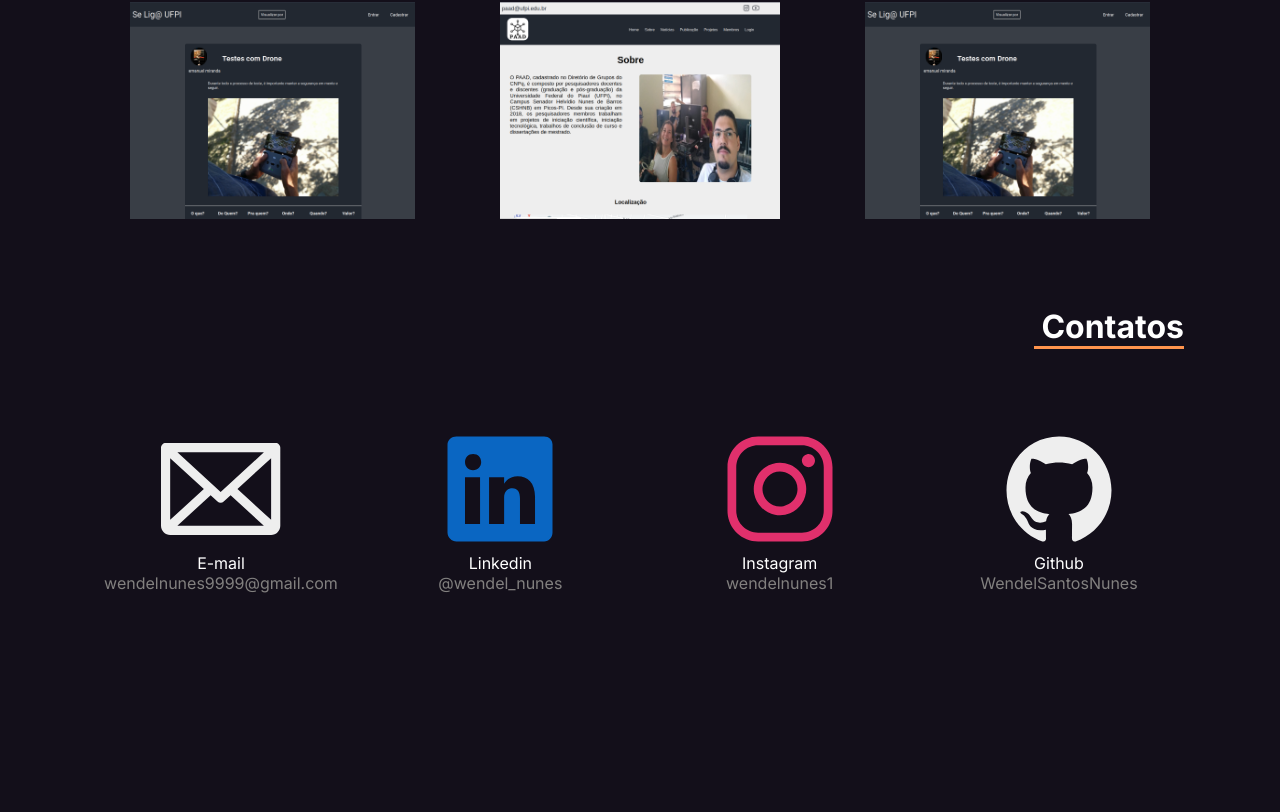
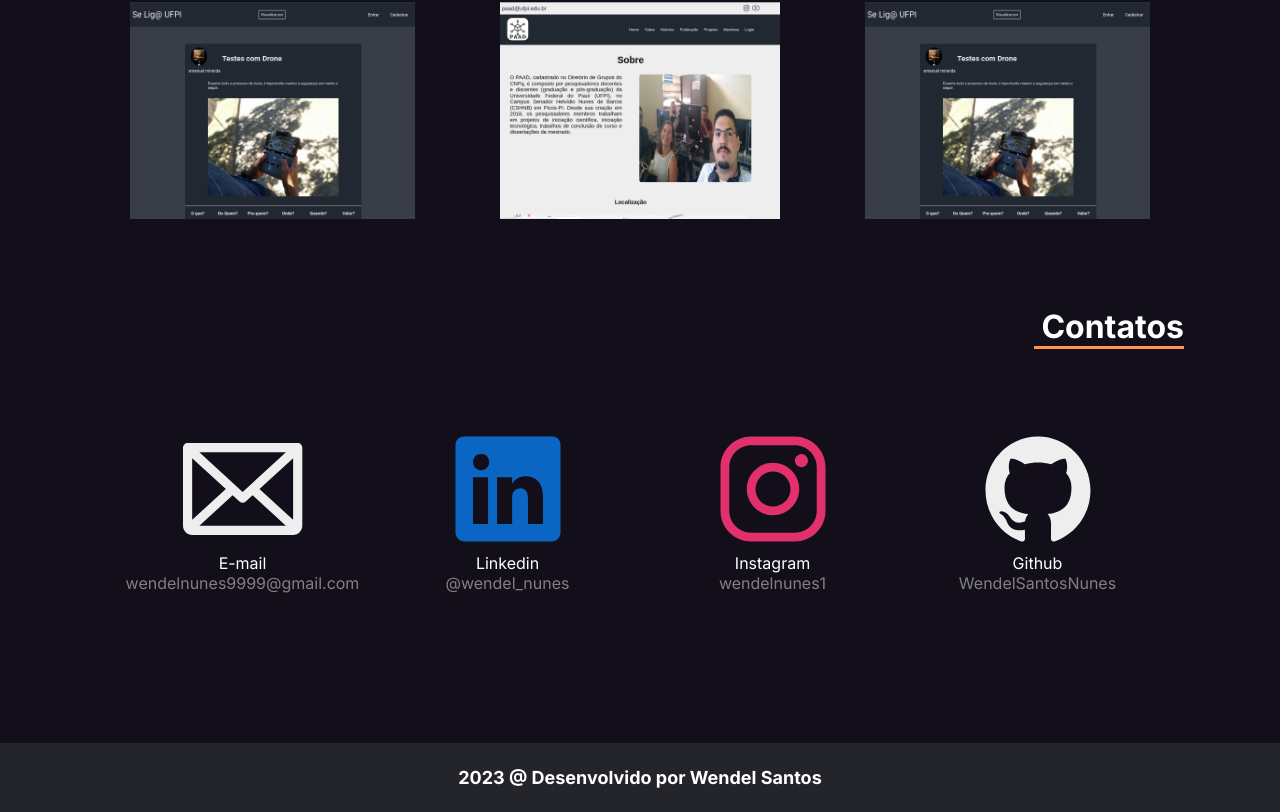
Before and after one commit to WendelSantosNunes/Portfolio, a React (Create React App) app: page / in a window 1280 px wide. Shown: the part 3297-4109 px from the top of the page. Before the commit the page ends 4040 px from the top, so only its background shows below. Built offline with nearby package versions, Linux system fonts and the light colour scheme.

Commit message:
create 'Footer' component'

```diff
--- a/src/App.js
+++ b/src/App.js
@@ -11,6 +11,7 @@ import { Skills } from './components/Skills';
 import { Courses } from './components/Courses';
 import { Projects } from './components/Projects';
 import { SocialMedia } from './components/SocialMedia';
+import { Footer } from './components/Footer';
 
 function App() {
   return (
@@ -22,6 +23,7 @@ function App() {
       <Courses />
       <Projects />
       <SocialMedia />
+      <Footer />
     </ThemeProvider>
   );
 }
--- /dev/null
+++ b/src/components/Footer/index.js
@@ -0,0 +1,11 @@
+import { Container } from './styles';
+
+export function Footer() {
+  return (
+    <Container>
+      <div className="container">
+        <p>2023 @ Desenvolvido por Wendel Santos</p>
+      </div>
+    </Container>
+  );
+}
--- /dev/null
+++ b/src/components/Footer/styles.js
@@ -0,0 +1,18 @@
+import styled from 'styled-components';
+
+export const Container = styled.footer`
+  background-color: ${({ theme }) => theme.colors.backgroundHeader};
+
+  padding: 1.5rem 0;
+
+  div {
+    font-size: 1.125rem;
+    font-weight: bold;
+    text-align: center;
+
+    @media(max-width: 36rem){
+      font-size: 0.9375rem;
+      justify-content: center;
+    }
+  }
+`;
--- a/src/components/SocialMedia/styles.js
+++ b/src/components/SocialMedia/styles.js
@@ -19,7 +19,7 @@ export const Container = styled.section`
     display: grid;
     grid-template-columns: repeat(auto-fit, minmax(100px, 250px));
     grid-gap: 15px;
-    justify-content: space-between;
+    justify-content: center;
     margin-bottom: 150px;
 
     div {
@@ -39,8 +39,7 @@ export const Container = styled.section`
       text-align: center;
     }
 
-    @media(max-width: 48rem){
-      justify-content: center;
+    @media(max-width: 62rem){
       gap: 40px;
     }
   }
```
Also changed, not shown: src/assets/images/mail-outline (1).svg.
